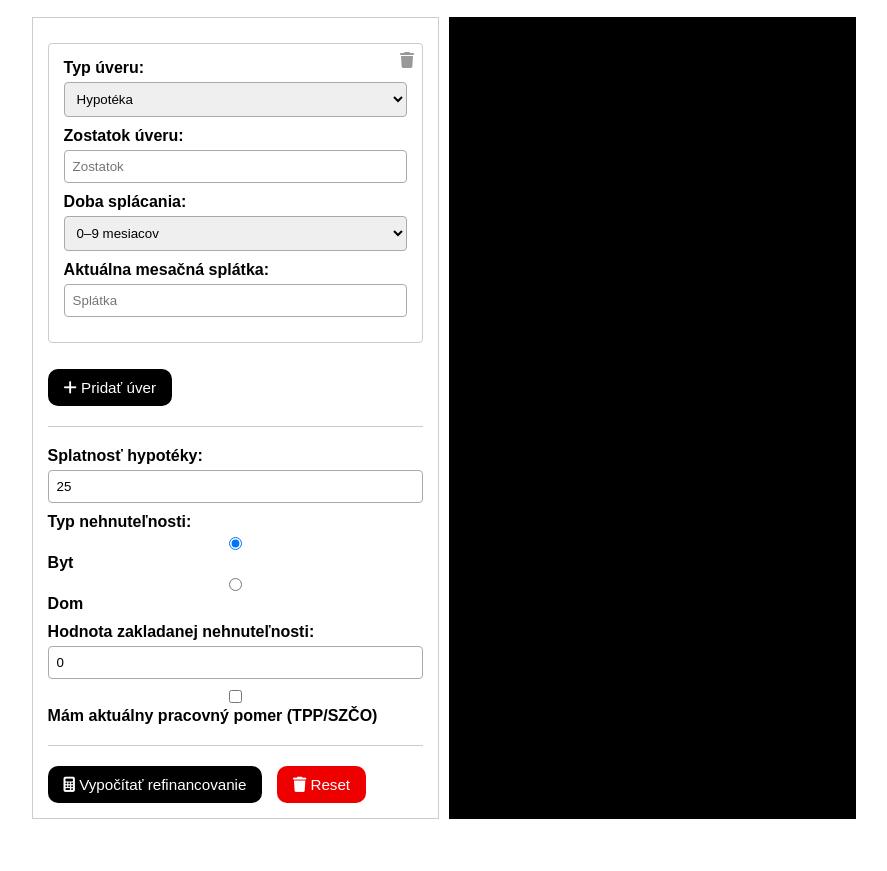
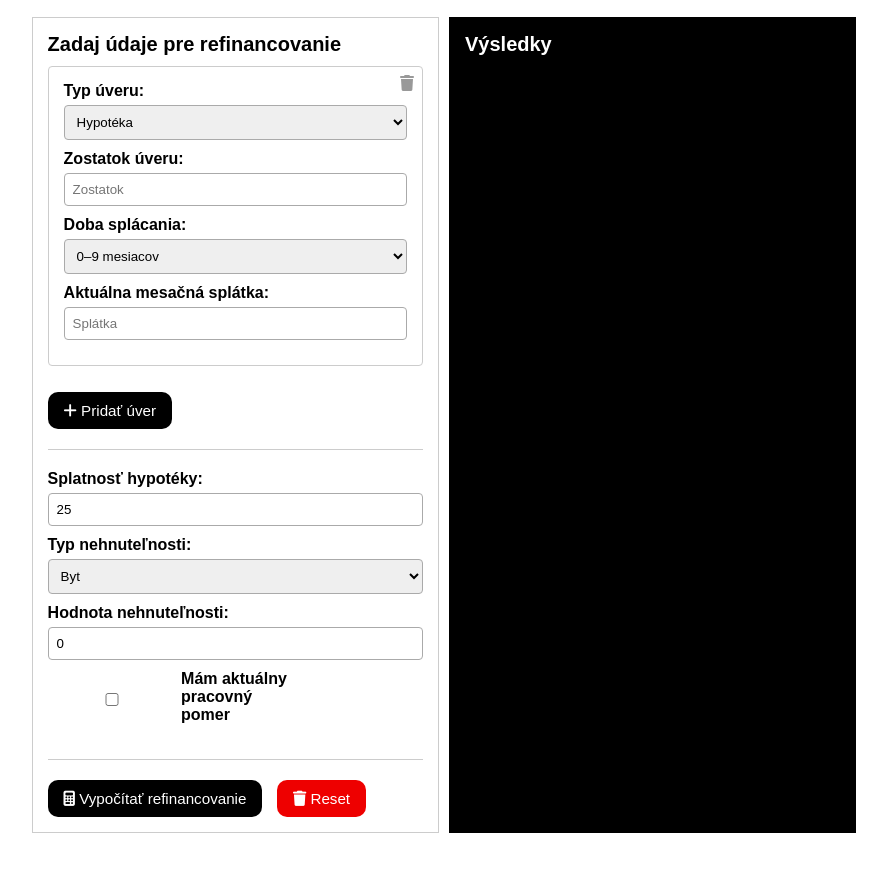
Before and after one commit to jakeschon02/REFIAPP, a website: page index.html in a window 1280 px wide. Shown: the part 121-992 px from the top of the page, without its empty margins (196-1083 px from the left). Drawn offline with Linux system fonts and the light colour scheme; a small style sheet from the web is missing.

Commit message:
des é+
desé+

```diff
--- a/app.js
+++ b/app.js
@@ -94,13 +94,12 @@ document.addEventListener('DOMContentLoaded', function() {
         const termMonths = desiredTermYears * 12;
         const propertyValue = parseFloat(document.getElementById('propertyValue').value) || 0;
         const hasEmployment = document.getElementById('employmentStatus').checked;
-
-        // Nový vstup: Typ nehnuteľnosti (Byt alebo Dom)
-        const propertyType = document.querySelector('input[name="propertyType"]:checked').value;
+        // Získaj typ nehnuteľnosti z dropdownu
+        const propertyType = document.getElementById('propertyType').value;
 
         console.log("Property Value:", propertyValue, "Employment:", hasEmployment, "Property Type:", propertyType);
 
-        // Definícia bánk s LTV pre Byt a Dom
+        // Definícia bánk s LTV podmienkami pre Byt a Dom
         const refiBanks = [
             { name: "SLSP", rate: 4.09, minDuration: 12, ltvByt: 0.90, ltvDom: 0.90 },
             { name: "VÚB", rate: (totalRemaining > 200000 ? 3.89 : (totalRemaining >= 100000 ? 3.99 : 4.09)), minDuration: 12, ltvByt: 0.80, ltvDom: 0.70 },
@@ -122,15 +121,15 @@ document.addEventListener('DOMContentLoaded', function() {
                 reasons.push("krátkej dobe splácania");
             }
 
-            // LTV kontrola
+            // Vypočítame maximálnu povolenú sumu podľa LTV
             const allowedMax = propertyType === "dom"
                 ? Math.min(propertyValue * bank.ltvDom, bank.name === "Unicredit" ? 180000 : Infinity)
                 : Math.min(propertyValue * bank.ltvByt, bank.name === "Unicredit" ? 180000 : Infinity);
+
             if (totalRemaining > allowedMax) {
                 reasons.push("prekročený LTV");
             }
 
-            // Výpočet novej mesačnej splátky
             const newMonthly = calcMonthlyPayment(totalRemaining, bank.rate, termMonths);
 
             // Kontrola mesačnej splátky oproti aktuálnej
@@ -152,7 +151,7 @@ document.addEventListener('DOMContentLoaded', function() {
 
             let qualifies = reasons.length === 0;
 
-            // Vytvorenie kartičky
+            // Vytvorenie kartičky pre banku
             const card = document.createElement('div');
             card.className = 'bank-card';
 
@@ -174,7 +173,7 @@ document.addEventListener('DOMContentLoaded', function() {
             const cardCenter = document.createElement('div');
             cardCenter.className = 'bank-card-center';
 
-            // Pravá sekcia: tlačidlo alebo chybová hláška
+            // Pravá sekcia: tlačidlo alebo hláška
             const cardRight = document.createElement('div');
             cardRight.className = 'bank-card-right';
 
@@ -239,13 +238,11 @@ document.addEventListener('DOMContentLoaded', function() {
         document.getElementById('employmentStatus').checked = false;
         bankOffersContainer.innerHTML = '';
 
-        // Ak je úverový box prázdny, vytvor jeden predvolene
         if (loansContainer.children.length === 0) {
             createLoanBox();
         }
     });
 
-    // Anuitný vzorec pre výpočet mesačnej splátky
     function calcMonthlyPayment(principal, annualRate, termMonths) {
         const r = annualRate / 100 / 12;
         return principal * (r / (1 - Math.pow(1 + r, -termMonths)));
--- a/index.html
+++ b/index.html
@@ -16,17 +16,18 @@
 </head>
 <body>
 <div class="container">
+
     <!-- Horná sekcia s názvom -->
     <div class="header-section">
         <h1 class="logo-pill">Refinančná Kalkulačka</h1>
     </div>
 
-    <!-- Hlavný obsah – dve kolóny: vstupy (ľavý panel) a výsledky (pravý panel) -->
+    <!-- Hlavný obsah: dve kolóny – vstupy a výsledky -->
     <div class="main-content">
 
-        <!-- Vstupný formulár pre Čisté refinancovanie -->
+        <!-- Vstupný formulár pre čisté refinancovanie -->
         <div class="calc-left">
-            <h2 class="section-title"></h2>
+            <h2 class="section-title">Zadaj údaje pre refinancovanie</h2>
 
             <!-- Úverové boxy (predvolene jeden) -->
             <div id="loansContainer"></div>
@@ -35,26 +36,31 @@
             </button>
 
             <hr class="divider" />
+
             <!-- Dodatočné vstupy -->
             <div class="input-group">
                 <label for="desiredTerm">Splatnosť hypotéky:</label>
                 <input id="desiredTerm" type="number" value="25" min="1" />
             </div>
-            <!-- Nová sekcia: Typ nehnuteľnosti -->
+
+            <!-- Nová sekcia: Typ nehnuteľnosti ako dropdown -->
             <div class="input-group">
-                <label>Typ nehnuteľnosti:</label>
-                <label><input type="radio" name="propertyType" value="byt" checked> Byt</label>
-                <label><input type="radio" name="propertyType" value="dom"> Dom</label>
+                <label for="propertyType">Typ nehnuteľnosti:</label>
+                <select id="propertyType">
+                    <option value="byt" selected>Byt</option>
+                    <option value="dom">Dom</option>
+                </select>
             </div>
+
             <div class="input-group">
-                <label for="propertyValue">Hodnota zakladanej nehnuteľnosti:</label>
+                <label for="propertyValue">Hodnota nehnuteľnosti:</label>
                 <input id="propertyValue" type="number" value="0" min="0" />
             </div>
-            <div class="input-group">
-                <label>
-                    <input type="checkbox" id="employmentStatus" />
-                    Mám aktuálny pracovný pomer (TPP/SZČO)
-                </label>
+
+            <!-- Upravený checkbox – inline -->
+            <div class="input-group inline">
+                <input type="checkbox" id="employmentStatus" />
+                <label for="employmentStatus">Mám aktuálny pracovný pomer</label>
             </div>
 
             <hr class="divider" />
@@ -66,9 +72,9 @@
             </button>
         </div>
 
-        <!-- Výsledkový čierny box – zobrazený na pravej strane -->
+        <!-- Výsledkový čierny box (pravý panel) -->
         <div class="calc-right">
-            <h2 class="results-title"></h2>
+            <h2 class="results-title">Výsledky</h2>
             <div id="bankOffersContainer"></div>
         </div>
 
--- a/styles.css
+++ b/styles.css
@@ -24,7 +24,7 @@ body {
     margin-bottom: 20px;
 }
 
-/* Logo-pilulka s názvom */
+/* Logo-pilulka */
 .logo-pill {
     display: inline-block;
     padding: 10px 30px;
@@ -60,7 +60,8 @@ body {
 }
 
 /* Nadpisy */
-.section-title, .results-title {
+.section-title,
+.results-title {
     font-size: 1.25rem;
     margin-bottom: 10px;
 }
@@ -90,6 +91,12 @@ body {
     padding: 8px;
     border: 1px solid #aaa;
     border-radius: 4px;
+}
+/* Inline vstupná skupina – pre checkbox */
+.input-group.inline {
+    display: inline-flex;
+    align-items: center;
+    gap: 5px;
 }
 
 /* Tlačidlá – menej zaoblené */
@@ -193,6 +200,7 @@ body {
     font-size: 1rem;
     margin-bottom: 4px;
 }
+/* Stredná sekcia – centrovaná */
 .bank-card-center {
     display: flex;
     flex-direction: column;
@@ -211,6 +219,7 @@ body {
     font-size: 1rem;
     margin-bottom: 10px;
 }
+/* Pravá sekcia – tlačidlo alebo hláška */
 .bank-card-right {
     display: flex;
     flex-direction: column;
```
